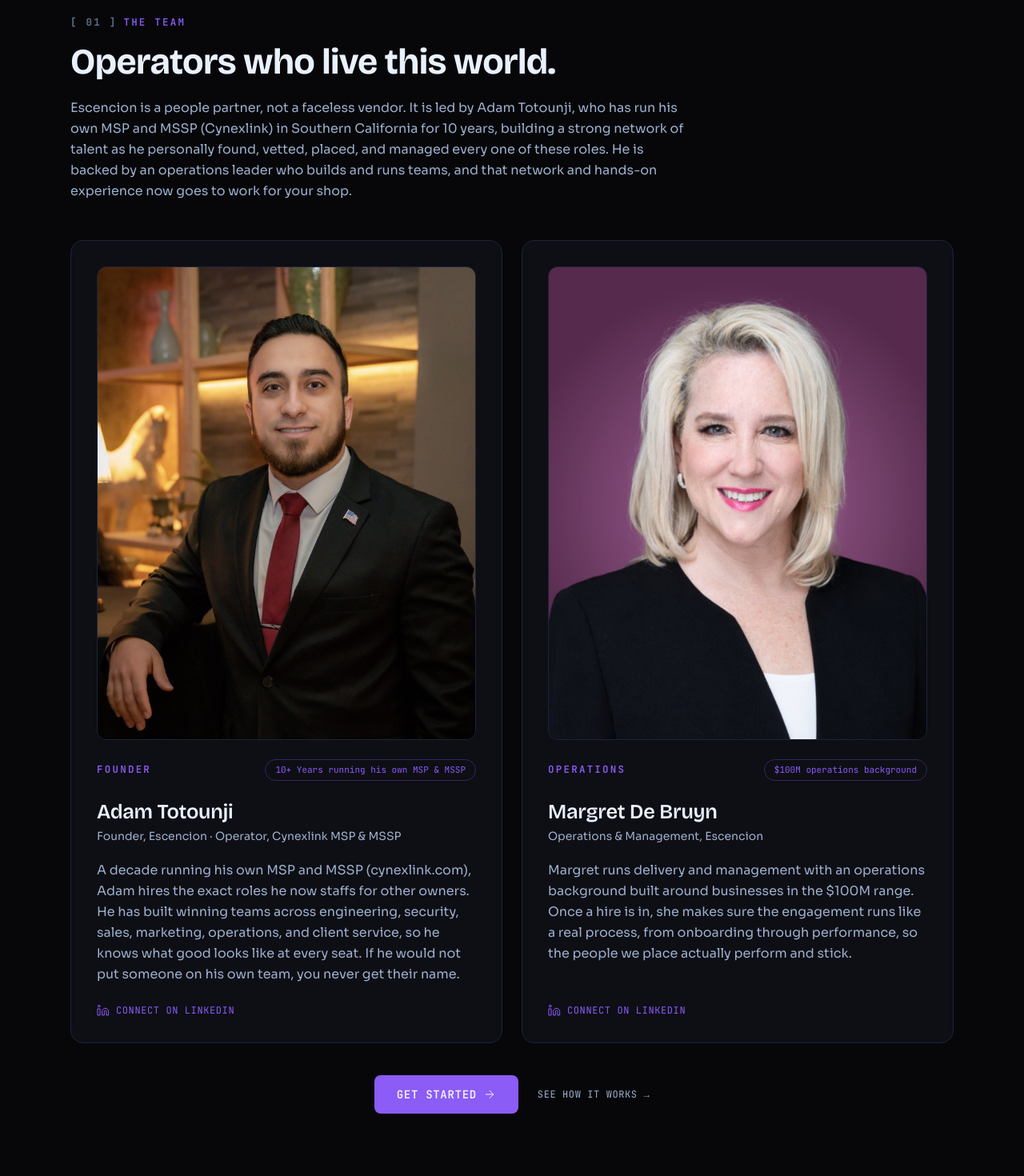
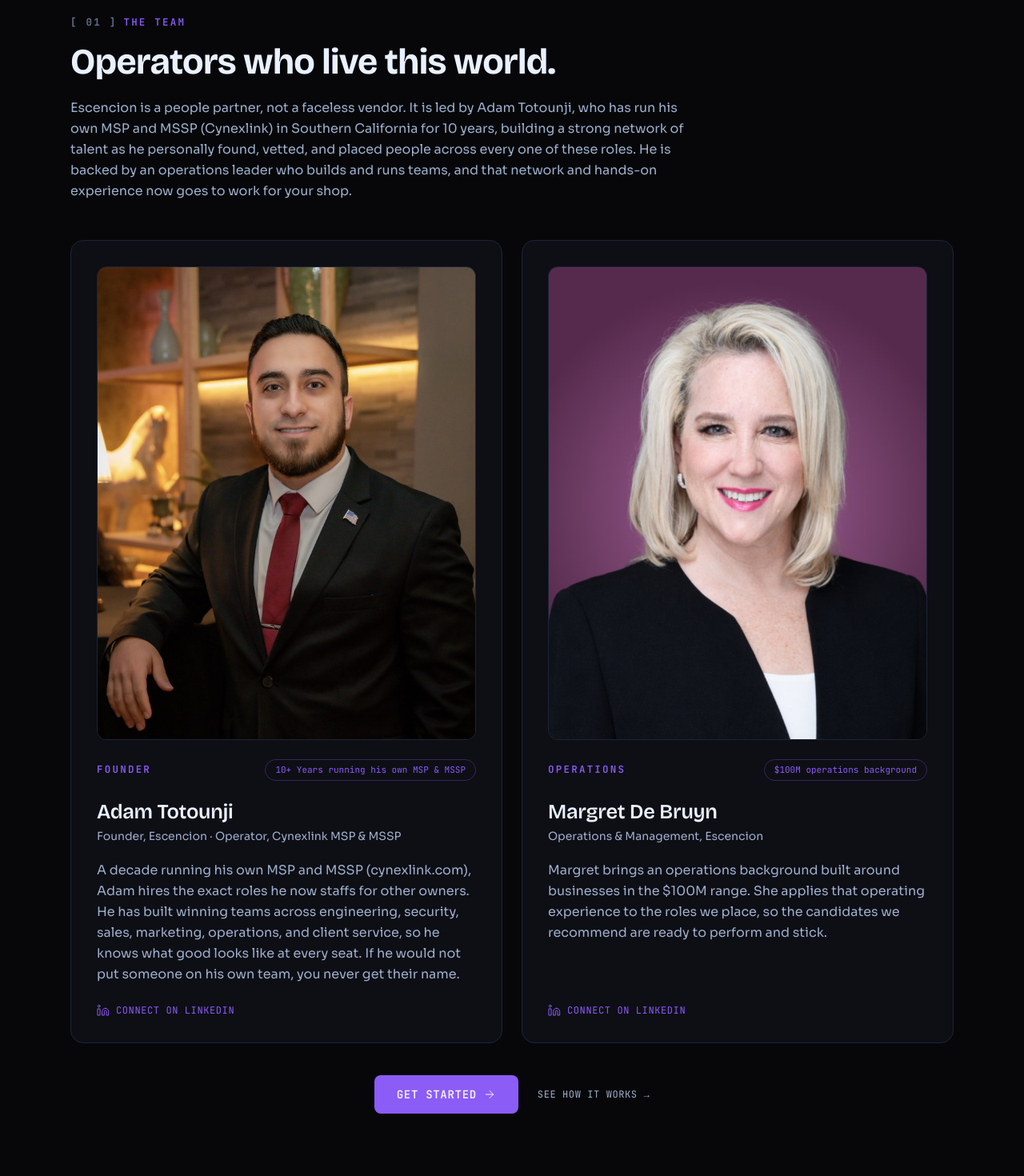
Before and after one commit to Landing-Pages-Websites/escencion-landing, a Next.js app: page / in a window 1280 px wide. Shown: the part 1820-3290 px from the top of the page at 80% size. Built offline with nearby package versions, Linux system fonts and the light colour scheme.

Commit message:
copy: remove remaining hire-and-manage framing (titles, team bios, FAQ) → find & place / post-placement support

```diff
--- a/src/app/layout.tsx
+++ b/src/app/layout.tsx
@@ -3,7 +3,7 @@
 import "./globals.css";
 
 export const metadata: Metadata = {
-  title: "Escencion — We Hire & Manage the People Your MSP or MSSP Needs",
+  title: "Escencion — We Find & Place the People Your MSP or MSSP Needs",
   description:
     "Operator-led staffing for MSP, MSSP & cybersecurity firms. We find, place, and back with a replacement guarantee talent that already speaks your world — ready day one. Sourced by a 10-year MSP/MSSP owner.",
   metadataBase: new URL("https://escencion.com"),
@@ -17,7 +17,7 @@
     apple: "/favicon.png",
   },
   openGraph: {
-    title: "Escencion — We Hire & Manage the People Your MSP or MSSP Needs",
+    title: "Escencion — We Find & Place the People Your MSP or MSSP Needs",
     description:
       "Operator-led staffing for MSP, MSSP & cybersecurity firms. Talent that speaks your world, ready day one, backed by a replacement guarantee.",
     type: "website",
--- a/src/app/page.tsx
+++ b/src/app/page.tsx
@@ -282,8 +282,8 @@
     a: "Both. Whether you need someone full-time or a fractional role a few days a month, we source and place either way.",
   },
   {
-    q: "Do you just recruit, or manage the person too?",
-    a: "We source, vet, and place the right person, and we can stay involved to make sure the placement performs. Every placement carries a replacement guarantee.",
+    q: "What support do you provide after placement?",
+    a: "We source, vet, and place the right person, then back every placement with a replacement guarantee. If the hire does not work out inside the agreed window, we re-run the search.",
   },
   {
     q: "Can you hire internationally?",
@@ -428,7 +428,7 @@
               Escencion is a people partner, not a faceless vendor. It is led by Adam
               Totounji, who has run his own MSP and MSSP (Cynexlink) in Southern
               California for 10 years, building a strong network of talent as he
-              personally found, vetted, placed, and managed every one of these roles.
+              personally found, vetted, and placed people across every one of these roles.
               He is backed by an operations leader who builds and runs teams, and that
               network and hands-on experience now goes to work for your shop.
             </p>
@@ -491,10 +491,9 @@
               <h3 className="h3 text-ink">Margret De Bruyn</h3>
               <p className="mt-1 text-sm text-muted">Operations &amp; Management, Escencion</p>
               <p className="mt-5 flex-1 leading-relaxed text-muted">
-                Margret runs delivery and management with an operations background built
-                around businesses in the $100M range. Once a hire is in, she makes sure
-                the engagement runs like a real process, from onboarding through
-                performance, so the people we place actually perform and stick.
+                Margret brings an operations background built around businesses in the
+                $100M range. She applies that operating experience to the roles we place,
+                so the candidates we recommend are ready to perform and stick.
               </p>
               <a
                 href="https://www.linkedin.com/"
```
